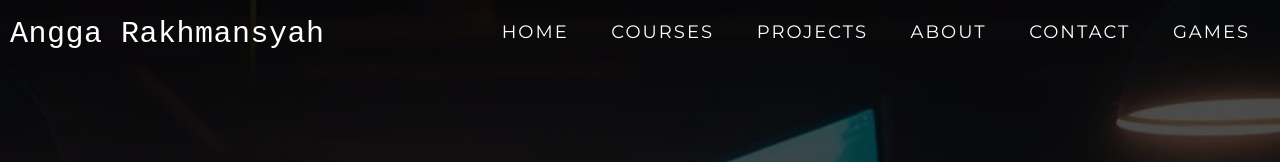
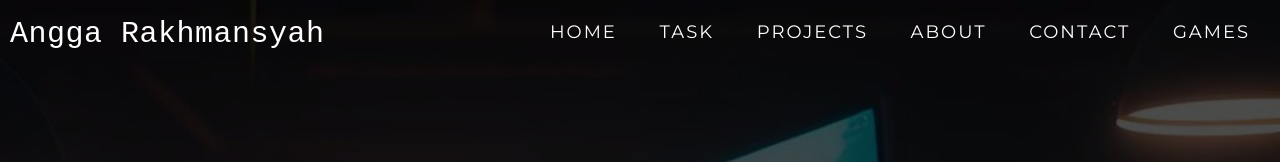
Before and after one commit to angga-syah/situs, a plain HTML site: page index.html in a window 1280 px wide. Shown: the top 162 px of the page. Drawn offline with Linux system fonts and the light colour scheme.

Commit message:
Update index.html

```diff
--- a/index.html
+++ b/index.html
@@ -26,7 +26,7 @@
           </div>
           <ul>
             <li><a href="#home" data-after="Home">Home</a></li>
-            <li><a href="#task" data-after="Service">Courses</a></li>
+            <li><a href="#task" data-after="Service">Task</a></li>
             <li><a href="#projects" data-after="Projects">Projects</a></li>
             <li><a href="#about" data-after="About">About</a></li>
             <li><a href="#contact" data-after="Contact">Contact</a></li>
```
